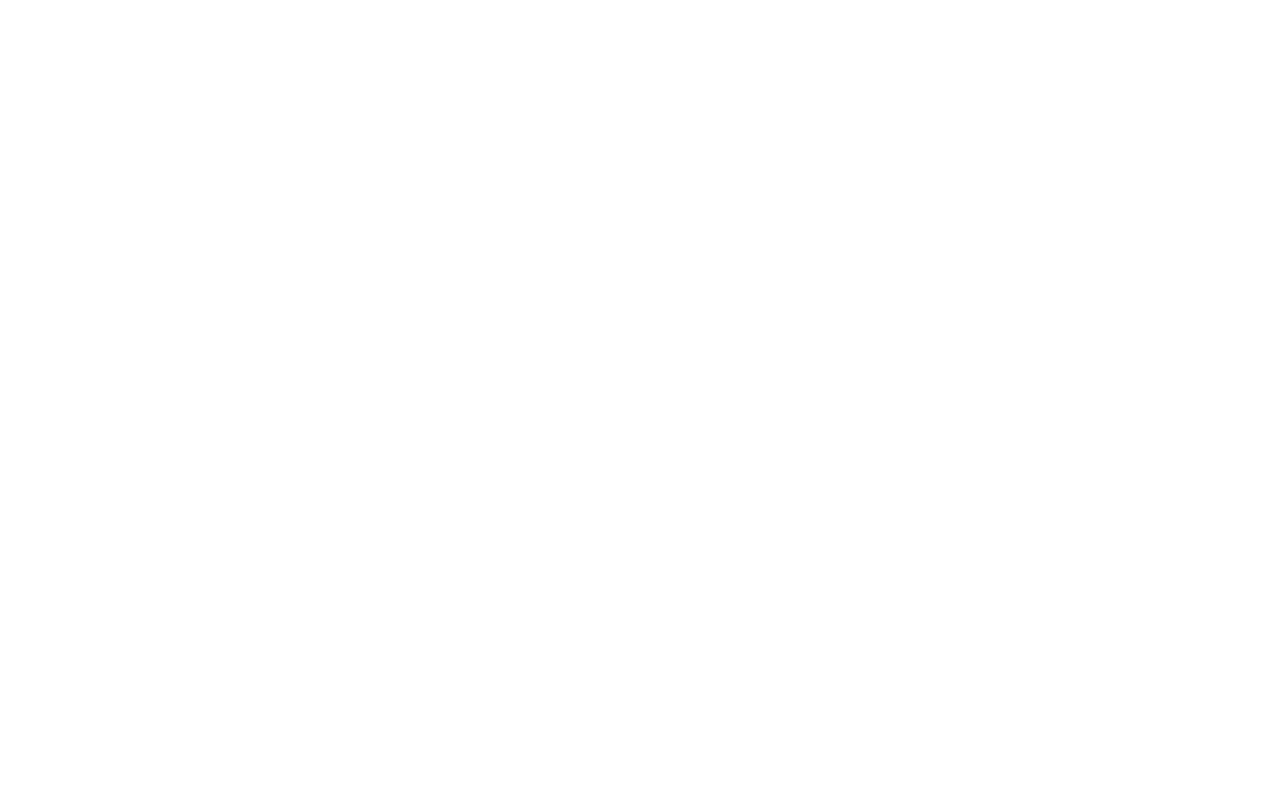
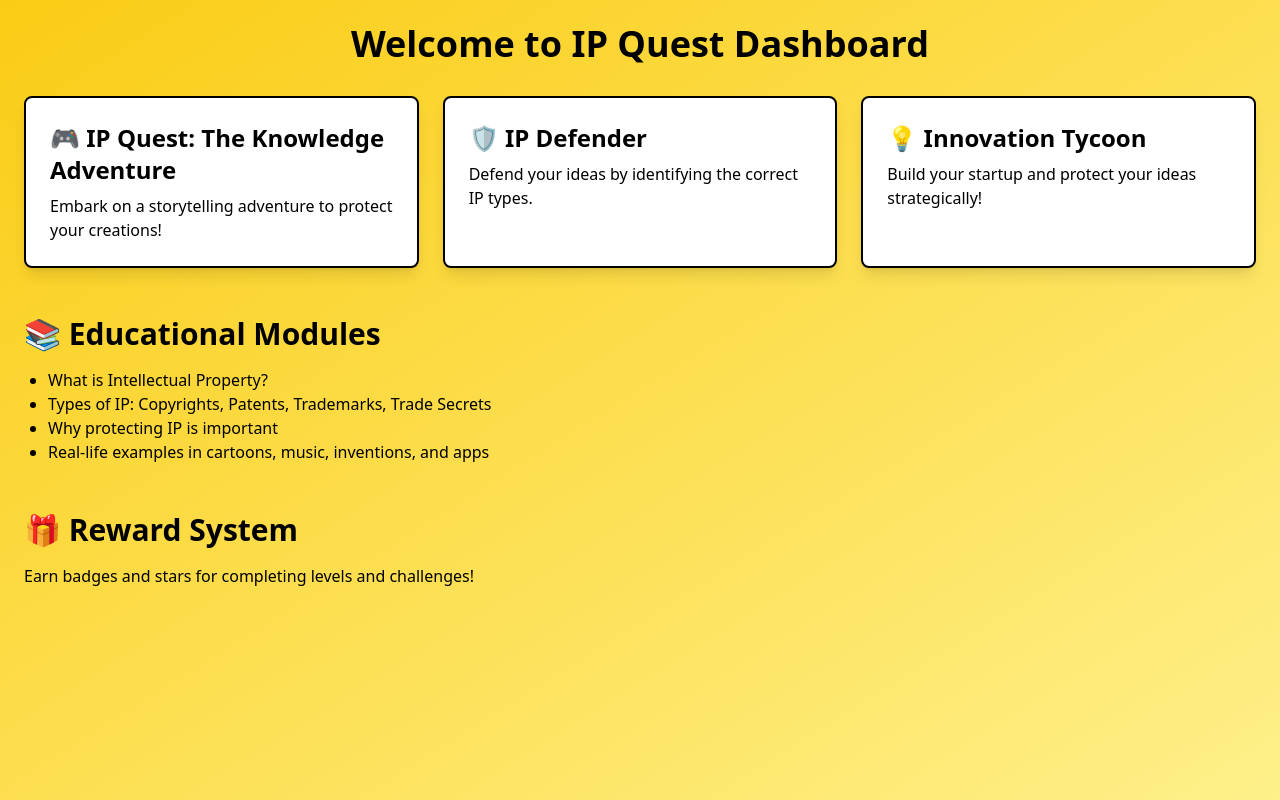
Before and after one commit to pinakkk/INT219-Project, a React (Vite) app in the folder frontend/: page /dashboard in a window 1280 px wide. Before the commit this address had no page. Built offline with nearby package versions, Linux system fonts and the light colour scheme.

Commit message:
dashboard initialized with login

```diff
--- a/frontend/src/App.jsx
+++ b/frontend/src/App.jsx
@@ -4,6 +4,7 @@ import { BrowserRouter as Router, Routes, Route, Navigate } from "react-router-d
 import Login from "./screens/Login/Login";
 import Register from "./screens/Register/Register";
 import ContactPage from "./screens/Contact/ContactPage"
+import Dashboard from "./screens/Dashboard/Dashboard";
 
 function App() {
   return (
@@ -13,6 +14,7 @@ function App() {
         <Route path="/login" element={<Login />} />
         <Route path="/register" element={<Register />} />
         <Route path="/contactpage" element={<ContactPage />} />
+        <Route path="/dashboard" element={<Dashboard />} /> {/* Add Dashboard Route */}
       </Routes>
     </Router>
   );
--- /dev/null
+++ b/frontend/src/screens/Dashboard/Dashboard.jsx
@@ -0,0 +1,56 @@
+import React from "react";
+import { Link } from "react-router-dom";
+
+export const Dashboard = () => {
+  return (
+    <div className="min-h-screen bg-gradient-to-br from-yellow-400 to-yellow-200 p-6">
+      <h1 className="text-4xl font-bold text-center mb-8">Welcome to IP Quest Dashboard</h1>
+
+      {/* Game Options */}
+      <div className="grid grid-cols-1 md:grid-cols-3 gap-6">
+        <Link
+          to="/game/ip-quest"
+          className="bg-white border-2 border-black rounded-lg p-6 shadow-lg hover:bg-yellow-300 transition"
+        >
+          <h2 className="text-2xl font-bold mb-2">🎮 IP Quest: The Knowledge Adventure</h2>
+          <p>Embark on a storytelling adventure to protect your creations!</p>
+        </Link>
+
+        <Link
+          to="/game/ip-defender"
+          className="bg-white border-2 border-black rounded-lg p-6 shadow-lg hover:bg-yellow-300 transition"
+        >
+          <h2 className="text-2xl font-bold mb-2">🛡️ IP Defender</h2>
+          <p>Defend your ideas by identifying the correct IP types.</p>
+        </Link>
+
+        <Link
+          to="/game/innovation-tycoon"
+          className="bg-white border-2 border-black rounded-lg p-6 shadow-lg hover:bg-yellow-300 transition"
+        >
+          <h2 className="text-2xl font-bold mb-2">💡 Innovation Tycoon</h2>
+          <p>Build your startup and protect your ideas strategically!</p>
+        </Link>
+      </div>
+
+      {/* Educational Modules */}
+      <div className="mt-12">
+        <h2 className="text-3xl font-bold mb-4">📚 Educational Modules</h2>
+        <ul className="list-disc pl-6">
+          <li>What is Intellectual Property?</li>
+          <li>Types of IP: Copyrights, Patents, Trademarks, Trade Secrets</li>
+          <li>Why protecting IP is important</li>
+          <li>Real-life examples in cartoons, music, inventions, and apps</li>
+        </ul>
+      </div>
+
+      {/* Reward System */}
+      <div className="mt-12">
+        <h2 className="text-3xl font-bold mb-4">🎁 Reward System</h2>
+        <p>Earn badges and stars for completing levels and challenges!</p>
+      </div>
+    </div>
+  );
+};
+
+export default Dashboard;
--- a/frontend/src/screens/Login/Login.jsx
+++ b/frontend/src/screens/Login/Login.jsx
@@ -1,12 +1,12 @@
-
 import React, { useState, useEffect } from "react";
 import { motion, AnimatePresence } from "framer-motion";
-import { Link } from "react-router-dom";
+import { Link, useNavigate } from "react-router-dom";
 
 export const Login = () => {
   const [username, setUsername] = useState("");
   const [password, setPassword] = useState("");
   const [message, setMessage] = useState("");
+  const navigate = useNavigate();
 
   const slides = [
     {
@@ -48,7 +48,11 @@ export const Login = () => {
         body: JSON.stringify({ username, password }),
       });
       const data = await response.json();
-      setMessage(data.message);
+      if (data.status === "success") {
+        navigate("/dashboard"); // Redirect to Dashboard
+      } else {
+        setMessage(data.message);
+      }
     } catch (error) {
       setMessage(error.message || "Error connecting to the server");
     }
```
Also changed, not shown: 1 other file (tests, documents, lock files or other folders).
